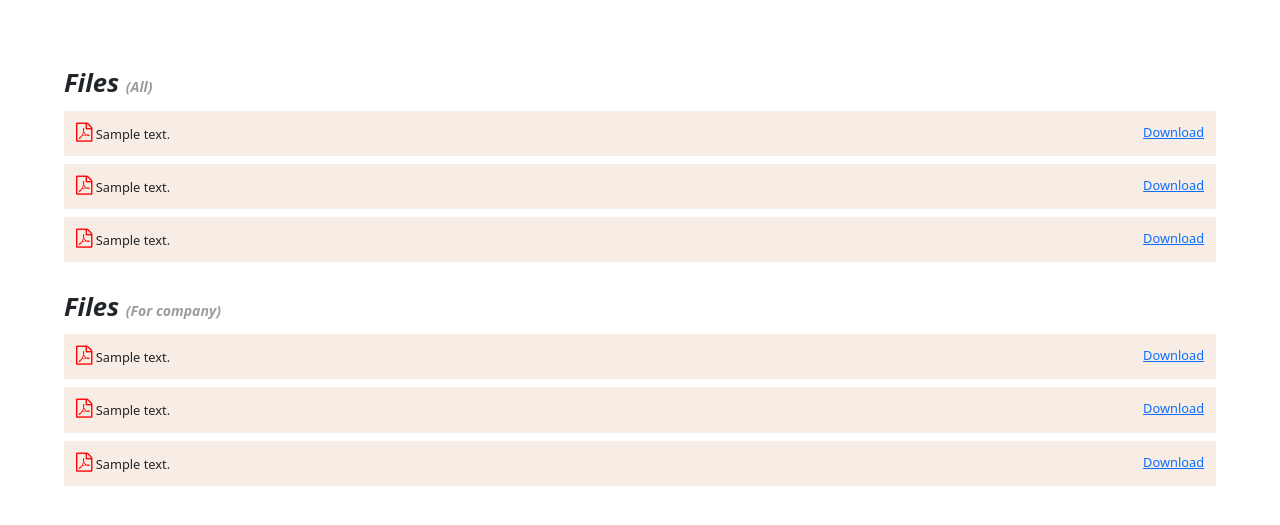
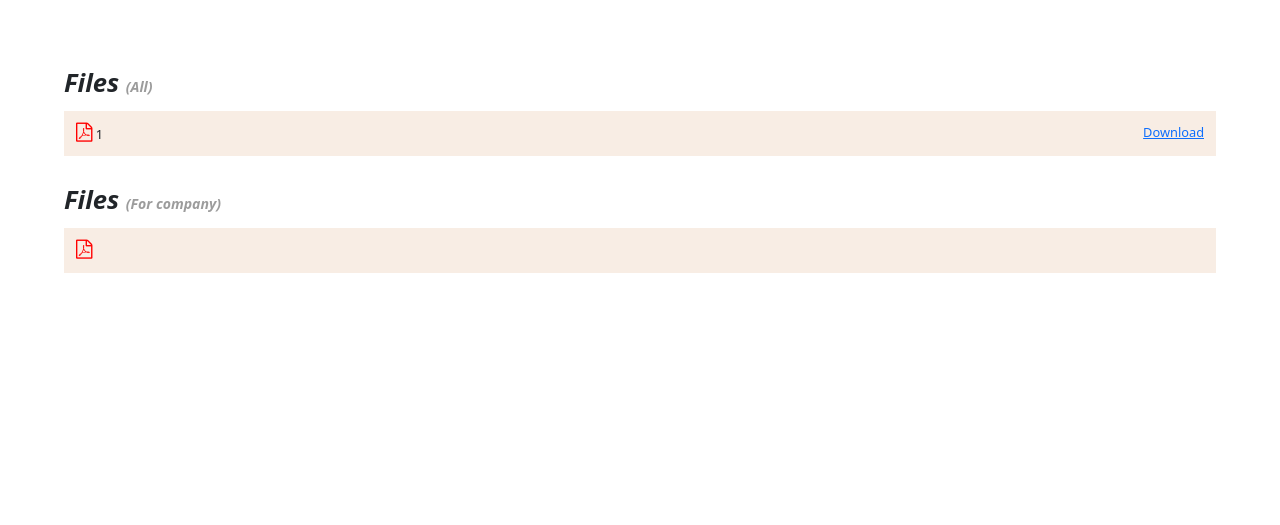
Before and after one commit to RosjanaPK/project_devtool, a Flask app: template Lab_jenkins_dockercompose/web/frontend/templates/document.html in a window 1280 px wide. Shown: the part 93-618 px from the top of the page. Run offline with Flask 3, Linux system fonts and the light colour scheme; the template is opened without the code that fills it: most values are stand-ins (such as "Sample title", 1, 10 or a date in 2020).

Commit message:
loop html

```diff
--- a/Lab_jenkins_dockercompose/web/frontend/app.py
+++ b/Lab_jenkins_dockercompose/web/frontend/app.py
@@ -1,5 +1,5 @@
 import os
-from flask import Flask, render_template, send_file
+from flask import Flask, render_template, send_file, request
 import cv2
 import requests
 import base64
@@ -9,34 +9,41 @@ import matplotlib.pyplot as plt
 import numpy as np
 import cv2
 import json
+from PyPDF2 import PdfReader
 
 
 app = Flask(__name__)
 
 url = "http://localhost:8000"
 
-@app.route('/')
-def index():
-    pdf_file_path = 'Coop101.pdf'
+@app.route('/document.html')
+def document():
+    My_list = []
+    folder_path = "./document"
+    for file in os.listdir(folder_path):
+        pdf_path = os.path.join(folder_path, file)
+        payload = {
+            "file_name": file,
+            "file_path": pdf_path,
+        }
+        response = requests.post(f"{url}/process-file", json=payload)
 
-    pdf_file_name = os.path.basename(pdf_file_path)
-    pdf_file_full_path = os.path.abspath(pdf_file_path)
-    payload = {
-        "file_name": pdf_file_name,
-        "file_path": pdf_file_full_path,
-    }
-    response = requests.post(f"{url}/process-file", json=payload)
+        data = json.loads(response.content)
+        processed_file_string = data["file_name"]
+        processed_file_path_string = data["file_path"]
+        My_list.append([processed_file_string,  processed_file_path_string])
 
-    data = json.loads(response.content)
+    return render_template("document.html", my_array=My_list)
 
-    processed_image_string = data["file_name"]
-    return render_template("document.html", mycontent= processed_image_string)
 
 @app.route('/download')
 def download_file():
-    pdf_file_path = 'Coop101.pdf'
-    path= os.path.abspath(pdf_file_path)
-    return send_file(path, as_attachment=True)
+    filename = request.args.get('filename')
+    return send_file(filename, as_attachment=True)
+
+@app.route('/index.html')
+def index():
+    return render_template("index.html")
 
 if __name__ == '__main__':
     app.run(host="0.0.0.0",port="8081")
--- a/Lab_jenkins_dockercompose/web/frontend/templates/document.html
+++ b/Lab_jenkins_dockercompose/web/frontend/templates/document.html
@@ -57,7 +57,8 @@
       font-style: italic;
     }
 
-    .company-files, .PDF-company-file {
+    .company-files,
+    .PDF-company-file {
       margin-top: 2vw;
     }
 
@@ -69,7 +70,8 @@
       border-color: #F8EDE4;
       border-width: 1vw;
     }
-    .link-download{
+
+    .link-download {
       float: right;
     }
   </style>
@@ -82,7 +84,7 @@
       <div class="collapse navbar-collapse flex-grow-0 ml-auto mr-1">
         <ul class="navbar-nav text-right">
           <li class="nav-item">
-            <a class="nav-link" href="index.html">ข่าวสาร</a>
+            <a class="nav-link" href="/index.html">ข่าวสาร</a>
           </li>
           <li class="nav-item">
             <a class="nav-link" href="#">เอกสาร</a>
@@ -106,27 +108,16 @@
         </div>
       </div>
       <div class="PDF-file-all mt-2">
+        {% for item in my_array %}
         <div class="PDF-file-all-Coop101">
           <div>
             <i class="fa fa-file-pdf-o" style="font-size:1.5vw;color:red"></i>
-            {{mycontent}}
-            <a class="link-download" href="{{ url_for('download_file') }}" download>Download</a>
+            {{item[0]}}
+            <a class="link-download" href="{{ url_for('download_file', filename=item[1])}}" download>Download</a>
           </div>
         </div>
-        <div class="PDF-file-all-Coop101 mt-2">
-          <div>
-            <i class="fa fa-file-pdf-o" style="font-size:1.5vw;color:red"></i>
-            {{mycontent}}
-            <a class="link-download" href="{{ url_for('download_file') }}" download>Download</a>
-          </div>
-        </div>
-        <div class="PDF-file-all-Coop101 mt-2">
-          <div>
-            <i class="fa fa-file-pdf-o" style="font-size:1.5vw;color:red"></i>
-            {{mycontent}}
-            <a class="link-download" href="{{ url_for('download_file') }}" download>Download</a>
-          </div>
-        </div>
+        {% endfor %}
+
       </div>
     </div>
     <div class="company-files">
@@ -140,24 +131,11 @@
         <div class="PDF-file-all-Coop101">
           <div>
             <i class="fa fa-file-pdf-o" style="font-size:1.5vw;color:red"></i>
-            {{mycontent}}
-            <a class="link-download" href="{{ url_for('download_file') }}" download>Download</a>
+            <!-- {{mycontent}} -->
+            <!-- <a class="link-download" href="{{ url_for('download_file') }}" download>Download</a> -->
           </div>
         </div>
-        <div class="PDF-file-all-Coop101 mt-2">
-          <div>
-            <i class="fa fa-file-pdf-o" style="font-size:1.5vw;color:red"></i>
-            {{mycontent}}
-            <a class="link-download" href="{{ url_for('download_file') }}" download>Download</a>
-          </div>
-        </div>
-        <div class="PDF-file-all-Coop101 mt-2">
-          <div>
-            <i class="fa fa-file-pdf-o" style="font-size:1.5vw;color:red"></i>
-            {{mycontent}}
-            <a class="link-download" href="{{ url_for('download_file') }}" download>Download</a>
-          </div>
-        </div>
+
       </div>
     </div>
   </div>
```
Also changed, not shown: 16 other files.
